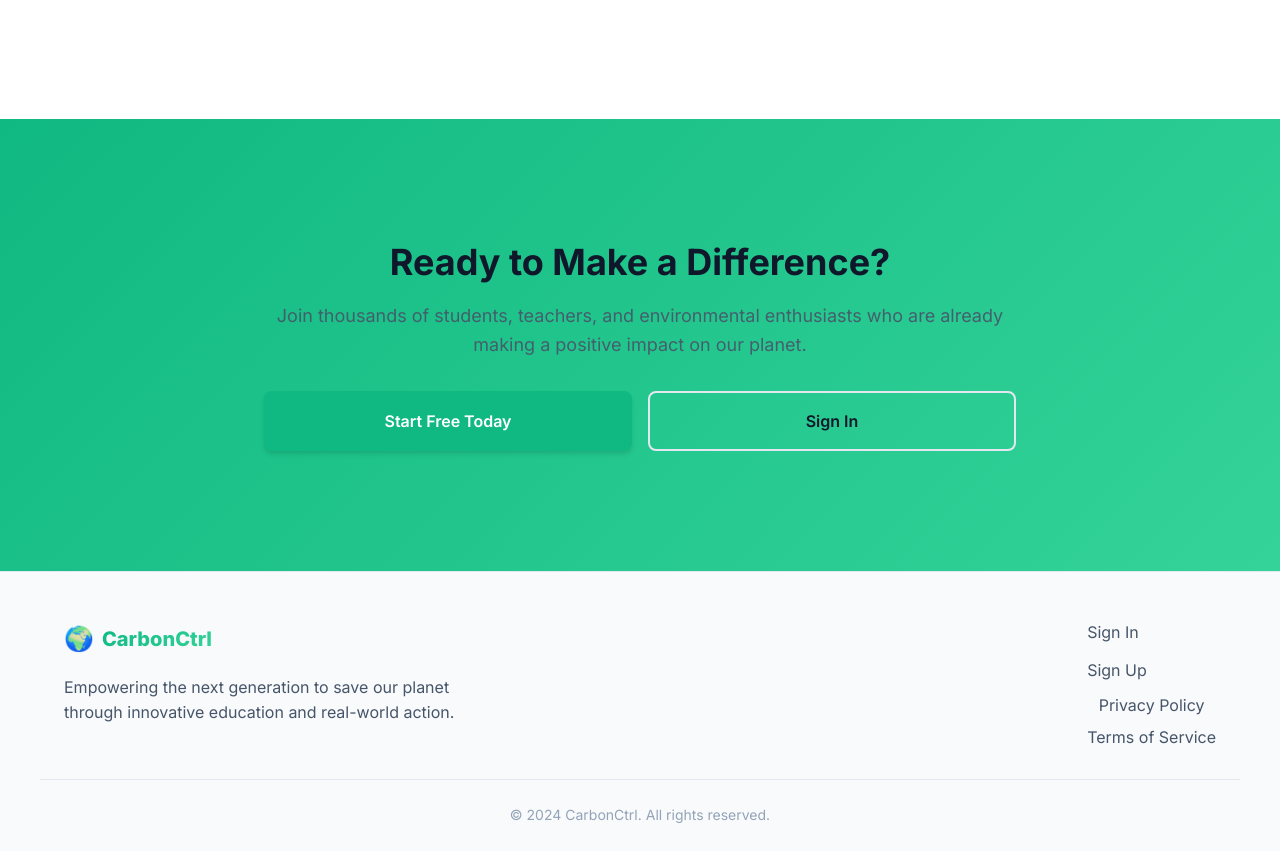
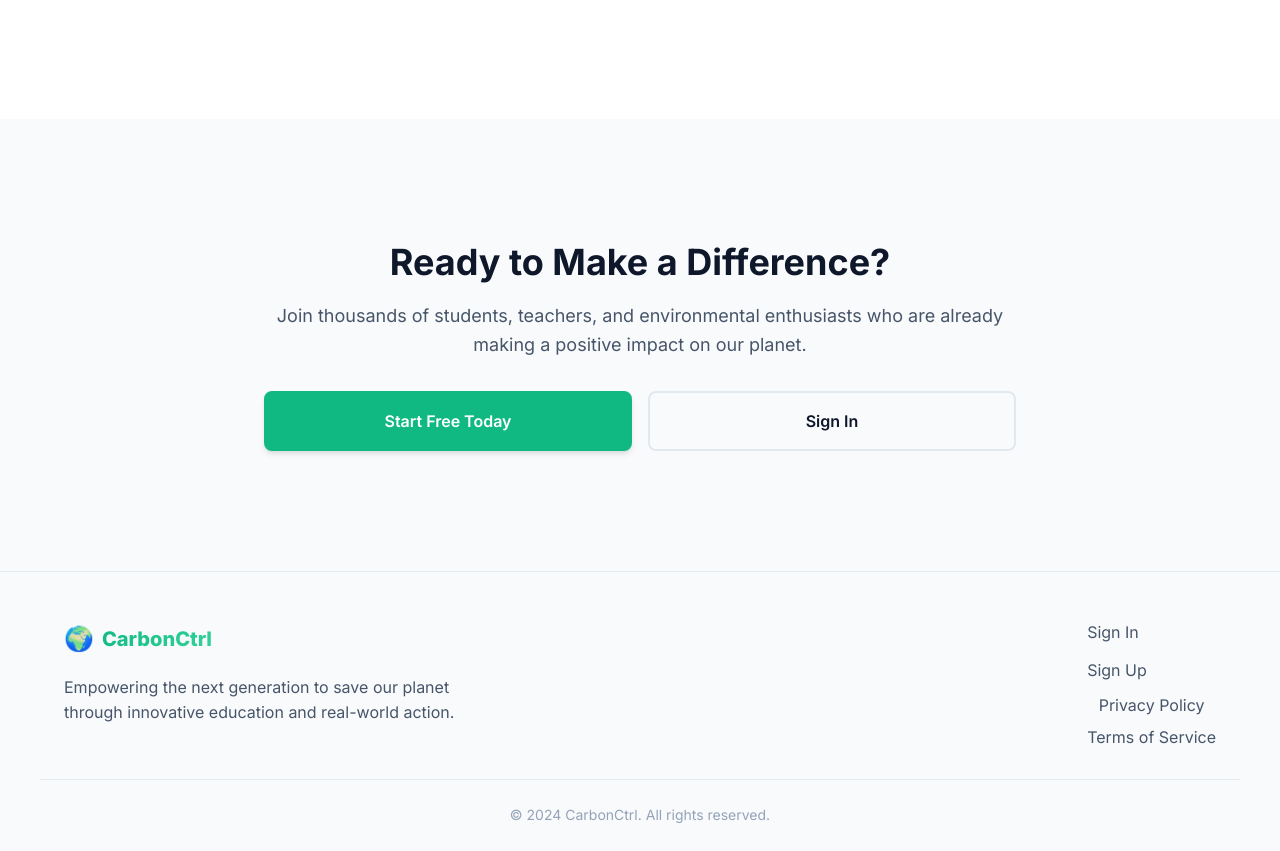
Before and after one commit to shxuryaaz/carbonctrl, a React (Create React App) app: page / in a window 1280 px wide. Shown: the part 1629-2480 px from the top of the page. Built offline with nearby package versions, Linux system fonts and the light colour scheme; no server answers.

Commit message:
Remove green background from CTA section
- Change CTA section background from green gradient to neutral bg-secondary
- Update text colors to match new background (text-primary, text-secondary)
- Maintain consistent design with rest of landing page
- Remove green color as requested by user

```diff
--- a/src/pages/Landing.scss
+++ b/src/pages/Landing.scss
@@ -405,8 +405,8 @@
 // CTA Section
 .cta-section {
   padding: 120px 0;
-  background: linear-gradient(135deg, var(--primary-emerald) 0%, var(--primary-emerald-light) 100%);
-  color: var(--white);
+  background: var(--bg-secondary);
+  color: var(--text-primary);
   text-align: center;
 }
 
@@ -433,7 +433,7 @@
 .cta-description {
   font-size: var(--text-lg);
   margin-bottom: var(--space-8);
-  opacity: 0.9;
+  color: var(--text-secondary);
   line-height: 1.6;
 
   @include respond-below(md) {
```
